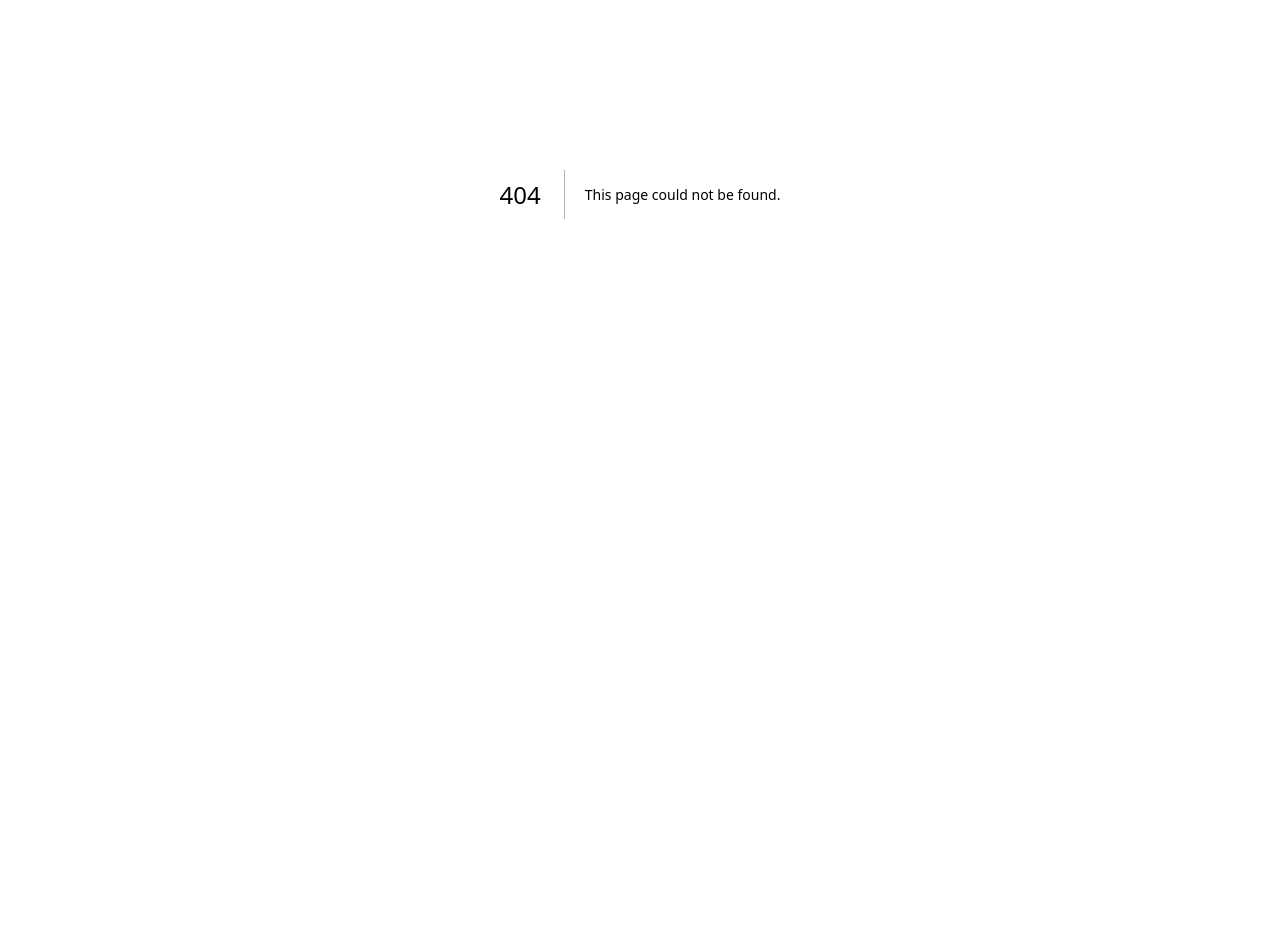
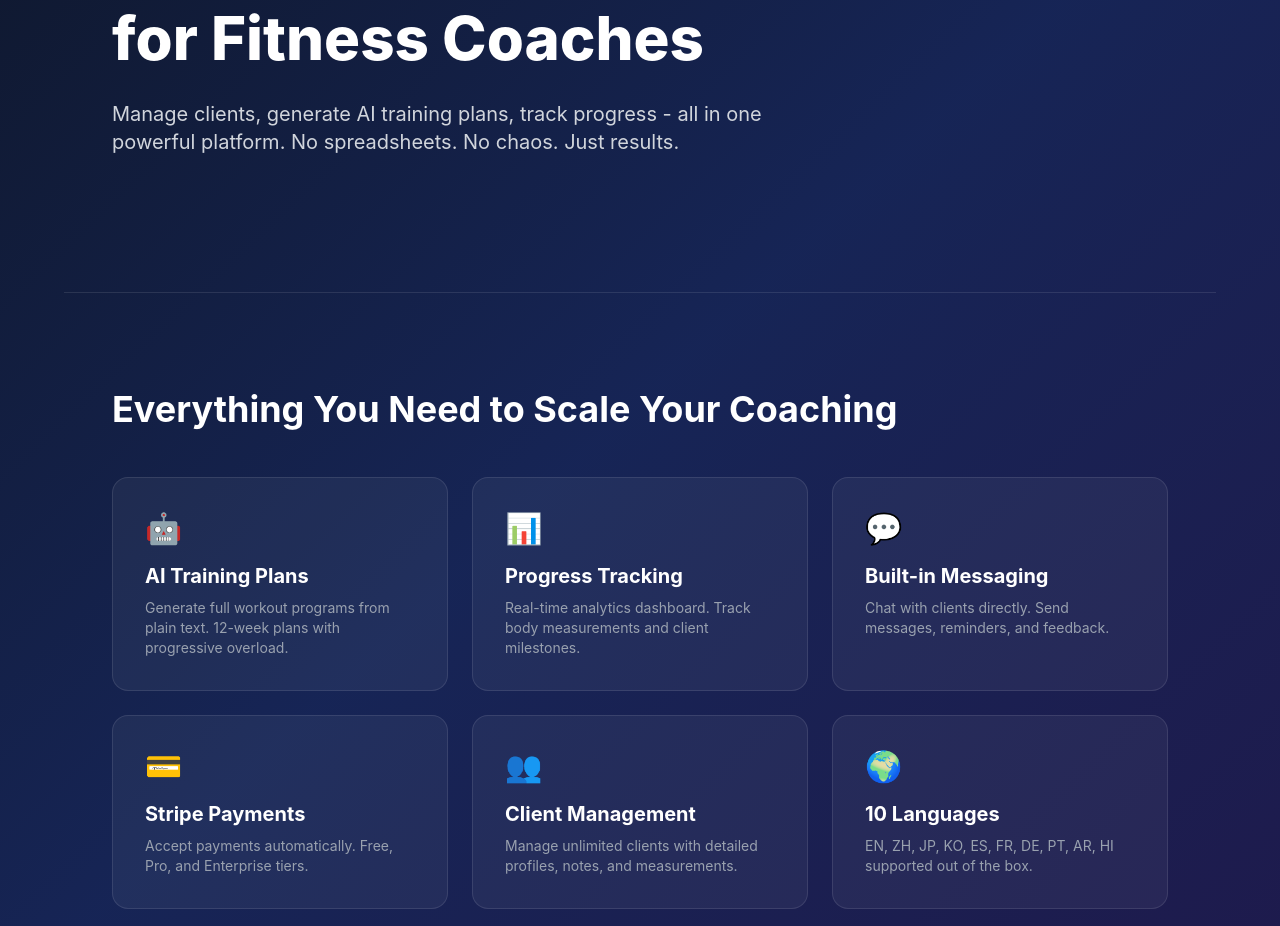
Before and after one commit to renhongtao2-cell/fitness-coach-crm-clean, a Next.js app: page /promo-assets in a window 1280 px wide. Before the commit this address had no page. Shown: the part 206-1132 px from the top of the page. Before the commit the page ends 800 px from the top, so only its background shows below. Built offline with nearby package versions, Linux system fonts and the light colour scheme.

Commit message:
feat: add promo assets page for screenshots (hero + features grid)

```diff
--- /dev/null
+++ b/src/app/promo-assets/page.tsx
@@ -0,0 +1,42 @@
+import React from 'react';
+
+export default function PromoAssets() {
+  return (
+    <div className="min-h-screen bg-gradient-to-br from-slate-900 via-blue-950 to-indigo-950 text-white">
+      {/* Screen 1: Hero */}
+      <section className="py-24 px-12 max-w-6xl mx-auto">
+        <div className="mb-4 flex items-center gap-2 text-purple-400 font-semibold text-sm tracking-wider uppercase">
+          <span>⚡ AI-Powered</span>
+        </div>
+        <h1 className="text-6xl font-extrabold mb-6 leading-tight">
+          The CRM Built Specifically<br />for Fitness Coaches
+        </h1>
+        <p className="text-xl text-gray-300 mb-10 max-w-2xl">
+          Manage clients, generate AI training plans, track progress - all in one powerful platform.
+          No spreadsheets. No chaos. Just results.
+        </p>
+      </section>
+
+      {/* Screen 2: Features Grid */}
+      <section className="py-24 px-12 max-w-6xl mx-auto border-t border-white/10">
+        <h2 className="text-4xl font-bold mb-12">Everything You Need to Scale Your Coaching</h2>
+        <div className="grid grid-cols-3 gap-6">
+          {[
+            {icon:'🤖',title:'AI Training Plans',desc:'Generate full workout programs from plain text. 12-week plans with progressive overload.'},
+            {icon:'📊',title:'Progress Tracking',desc:'Real-time analytics dashboard. Track body measurements and client milestones.'},
+            {icon:'💬',title:'Built-in Messaging',desc:'Chat with clients directly. Send messages, reminders, and feedback.'},
+            {icon:'💳',title:'Stripe Payments',desc:'Accept payments automatically. Free, Pro, and Enterprise tiers.'},
+            {icon:'👥',title:'Client Management',desc:'Manage unlimited clients with detailed profiles, notes, and measurements.'},
+            {icon:'🌍',title:'10 Languages',desc:'EN, ZH, JP, KO, ES, FR, DE, PT, AR, HI supported out of the box.'},
+          ].map(f => (
+            <div key={f.title} className="bg-white/5 border border-white/10 rounded-2xl p-8 hover:bg-white/10 transition">
+              <div className="text-3xl mb-4">{f.icon}</div>
+              <h3 className="text-xl font-bold mb-2">{f.title}</h3>
+              <p className="text-gray-400 text-sm">{f.desc}</p>
+            </div>
+          ))}
+        </div>
+      </section>
+    </div>
+  );
+}
```
